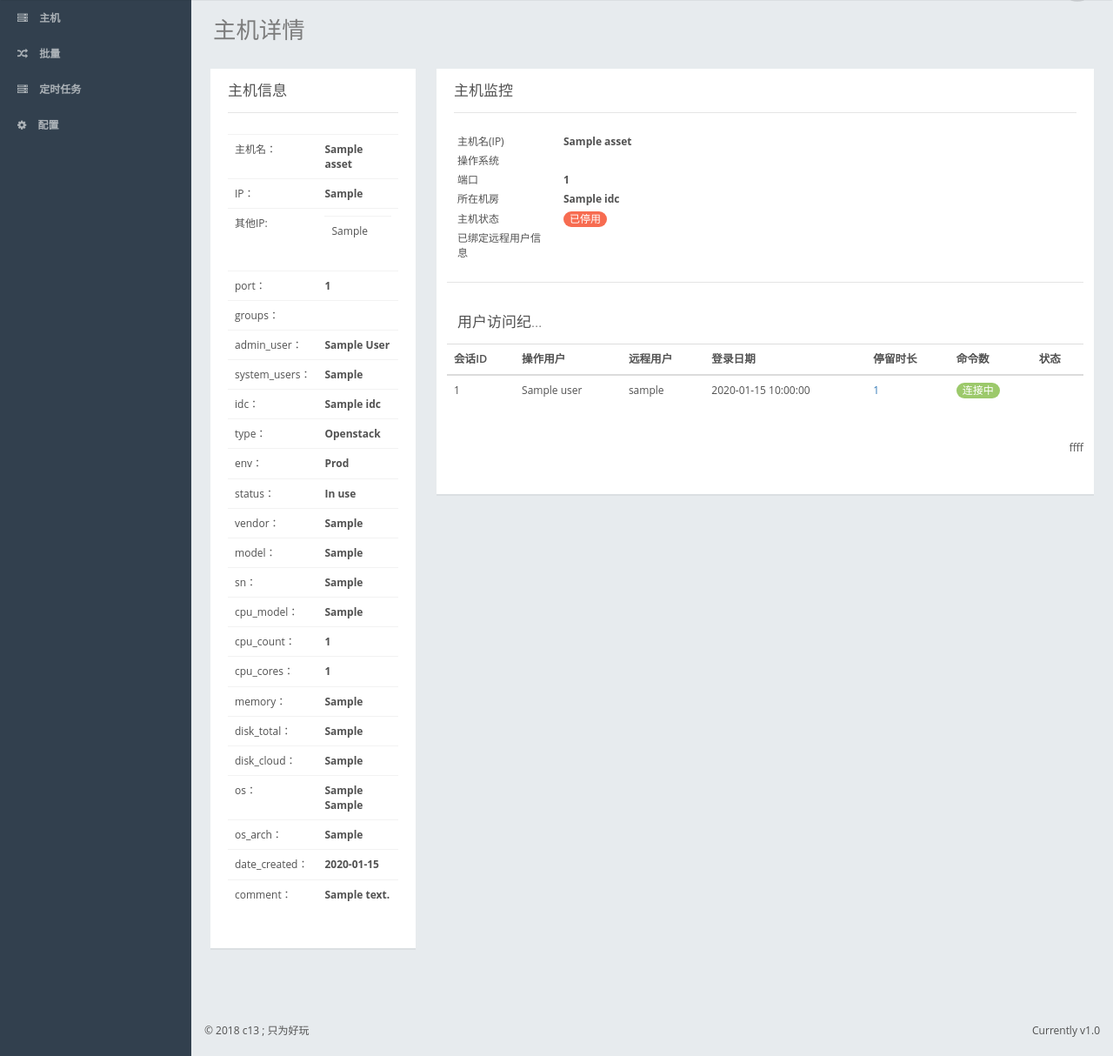
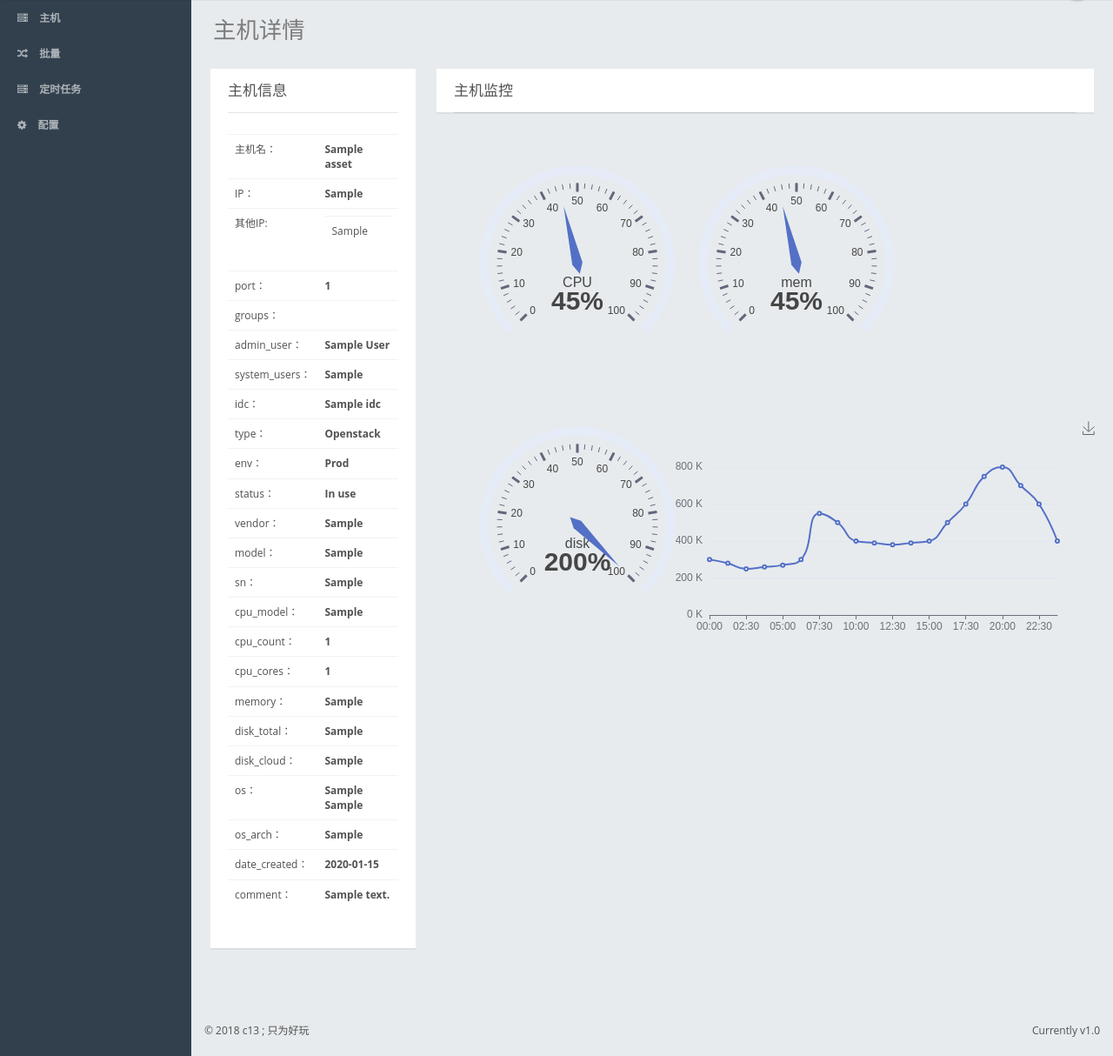
Before and after one commit to TaleG/c13, a Django app: template assets/templates/assets/host_detail.html in a window 1280 px wide. Shown: the part 50-1264 px from the top of the page at 87% size. Run offline with Django 3.2, Linux system fonts and the light colour scheme; tables that the repository leaves empty hold one stand-in row (values such as "Sample post"); the template is opened without the code that fills it: values that come from a table or form of the project are taken from there, most other values are stand-ins (such as "Sample title", 1, 10 or a date in 2020); some libraries are stand-ins or nearby versions.

Commit message:
2018/03/26

```diff
--- a/assets/templates/assets/host_detail.html
+++ b/assets/templates/assets/host_detail.html
@@ -1,6 +1,8 @@
 {% extends 'index.html' %}
 {% load custom_tags %}
 {% block page-title %}
+{% load static %}
+
 主机详情
 {% endblock %}
 {% block page-content %}
@@ -136,148 +138,123 @@
              <div class="panel-heading">
                 <h3 class="panel-title">主机监控</h3>
             </div>
-            <div class="panel-body" >
-
-                {% for host in assets %}
-                    {% if host.id == current_host_id %}
-                    <div class="row" >
-                        <label class="col-md-2 control-label">主机名(IP)</label>
-                        <div  class="col-md-9 ">
-                            <b>{{ host.hostname }}</b>
-                        </div>
-                    </div>
-                    <div class="row" >
-                        <label class="col-md-2 control-label">操作系统</label>
-                        <div  class="col-md-9 ">
-                            <b>{{ host.system_type }}</b>
-                        </div>
-                    </div>
-                    <div class="row" >
-                        <label class="col-md-2 control-label">端口</label>
-                        <div  class="col-md-9 ">
-                            <b>{{ host.port }}</b>
-                        </div>
-                    </div>
-
-                    <div class="row" >
-                        <label class="col-md-2 control-label">所在机房</label>
-                        <div  class="col-md-9 ">
-                            <b>{{ host.idc }}</b>
-                        </div>
-                    </div>
-                    <div class="row" >
-                        <label class="col-md-2 control-label">主机状态</label>
-                        <div  class="col-md-9 ">
-                            {% if host.enabled %}
-                            <span class="badge badge-success">已启用</span>
-                            {% else %}
-                            <span class="badge badge-danger">已停用</span>
-                            {% endif %}
-                        </div>
-                    </div>
-
-
-                    <div class="row" >
-                        <label class="col-md-2 control-label">已绑定远程用户信息</label>
-                        <div  class="col-md-9 ">
-                            {% for bind_host in host.bindhosts_set.select_related %}
-                            <div><b>{{ bind_host.host_user.username }}
-                                -->属组:{% for group in  bind_host.hostgroups_set.select_related %}
-                                    <span class="badge badge-info">{{ group.name }}</span>{% endfor %}</b>
-                                {% if not bind_host.enabled %}<span class="badge badge-danger">此账户已禁用</span>{% endif %}
-                            </div>
-
-                            {% endfor %}
-                        </div>
-                    </div>
-
-
-                    <div class="row" >
-                        <hr/>
-                        <label class="col-md-2 control-label panel-title">用户访问纪录</label>
-
-                        <table class="table table-hover">
-                            <tr>
-                                <th>会话ID</th>
-                                <th>操作用户</th>
-                                <th>远程用户</th>
-                                <th>登录日期</th>
-                                <th>停留时长</th>
-                                <th>命令数</th>
-                                <th>状态</th>
-
-                            </tr>
-                            {% for log in access_records %}
-                            <tr>
-                                <td>{{ log.id }}</td>
-                                <td data-label="hostname" class="hide" >{{ log.host.host.hostname }}</td>
-                                <td>{{ log.user.name }}</td>
-                                <td data-label="username">{{ log.bind_host.host_user.username }}</td>
-                                <td data-label="login-date">{{ log.date |date:"Y-m-d H:i:s" }}</td>
-                                <td ><a href="#" onclick="ShowRecordDetail(this,'{{ log.session.id }}')" class="btn-link">{{ log.cmd_count }}</a></td>
-                                {% if log.closed %}
-                                    <td ><span class="badge badge-info">已结束</span></td>
-                                {% else %}
-                                    <td><span class="badge badge-success">连接中</span></td>
-                                {% endif %}
-                            </tr>
-                            {% endfor %}
-
-                        </table>
-                        <div class="pagination pull-right ">
-                            ffff
-                        </div>
-                    </div>
-
-
-
-
-                    {% endif %}
-
-                {% endfor %}
-
+        </div>
+        <div class="panel" style="width: auto">
+            <div class="col-md-4">
+                <div id="cpu" style="width: 300px;height: 300px;"></div>
+            </div>
+        </div>
+        <div class="panel" style="width: auto">
+            <div class="col-md-4">
+                <div id="mem" style="width: 300px;height: 300px;"></div>
             </div>
         </div>
     </div>
+    <div class="col-sm-6 col-lg-9">
+        <div class="panel" style="left: auto">
+            <div class="col-md-4">
+                <div id="disk" style="width: 300px;height: 300px;"></div>
+            </div>
+        </div>
+        <div class="panel" style="right: auto">
+            <div class="col-md-8">
+                <div id="network" style="width: 500px;height: 300px;"></div>
+            </div>
+        </div>
+    </div>
+</div>
 
-</div>
-{% endblock %}
 
-{% block bottom-js %}
+<script src="{% static 'js/plugins/echarts.min.js' %}"></script>
 <script type="text/javascript">
 
-    $(document).ready(function(){
+var cpu = echarts.init(document.getElementById('cpu'));
+    option = {
+        tooltip : {
+            formatter: "{a} <br/>{b} : {c}%"
+        },
+        series: [
+            {
+                name: 'CPU',
+                type: 'gauge',
+                detail: {formatter:'{value}%'},
+                data: [{value: 45, name: 'CPU'}]
+            }
+        ]
+    };
+    cpu.setOption(option);
 
-        host_list = {};
-        $("#host_list div").children().each(function(index){
-
-          host_list[$(this).attr("host_id")] = $(this).text();
-        });
-
-        $("#host_list a[host_id='" + "{{ current_host_id }}" + "']").prependTo("#host_list div");
-        console.log($("#host_list active")[0])
+var mem = echarts.init(document.getElementById('mem'));
+    option = {
+        tooltip : {
+            formatter: "{a} <br/>{b} : {c}%"
+        },
+        series: [
+            {
+                name: 'mem',
+                type: 'gauge',
+                detail: {formatter:'{value}%'},
+                data: [{value: 45, name: 'mem'}]
+            }
+        ]
+    };
+    mem.setOption(option);
 
 
-    });//end doc ready
+var disk = echarts.init(document.getElementById('disk'));
 
-    function SearchHost(ele){
+    option = {
+        tooltip : {
+            formatter: "{a} <br/>{b} : {c}%"
+        },
+        series: [
+            {
+                name: 'mem',
+                type: 'gauge',
+                detail: {formatter:'{value}%'},
+                data: [{value: 200, name: 'disk'}]
+            }
+        ]
+    };
+    disk.setOption(option);
 
-        var search_str = $(ele).val()
-        var host_list_html ='' ;
+var network = echarts.init(document.getElementById('network'));
+    option = {
+        tooltip: {
+            trigger: 'axis',
+            axisPointer: {
+                type: 'cross'
+            }
+        },
+        toolbox: {
+            show: true,
+            feature: {
+                saveAsImage: {}
+            }
+        },
+        xAxis:  {
+            type: 'category',
+            boundaryGap: false,
+            data: ['00:00', '01:15', '02:30', '03:45', '05:00', '06:15', '07:30', '08:45', '10:00', '11:15', '12:30', '13:45', '15:00', '16:15', '17:30', '18:45', '20:00', '21:15', '22:30', '23:45']
+        },
+        yAxis: {
+            type: 'value',
+            axisLabel: {
+                formatter: '{value} K'
+            },
+            axisPointer: {
+                snap: true
+            }
+        },
+        series: [
+            {
+                type:'line',
+                smooth: true,
+                data: [300, 280, 250, 260, 270, 300, 550, 500, 400, 390, 380, 390, 400, 500, 600, 750, 800, 700, 600, 400]
+            }
+        ]
+    };
 
-        $.each(host_list,function(host_id,val){
-            if (val.indexOf(search_str) >-1){
-                console.log(val);
-                var html_row = "<a class='list-group-item' host_id='" + host_id + "' href='/host/detail/?host_id=" + host_id + "' > " + val + "</a>";
-                host_list_html += html_row ;
-
-            }
-
-        });//end each
-
-        $("#host_list").html(host_list_html);
-    }
-
-
+    network.setOption(option);
 </script>
 {% endblock %}
```
